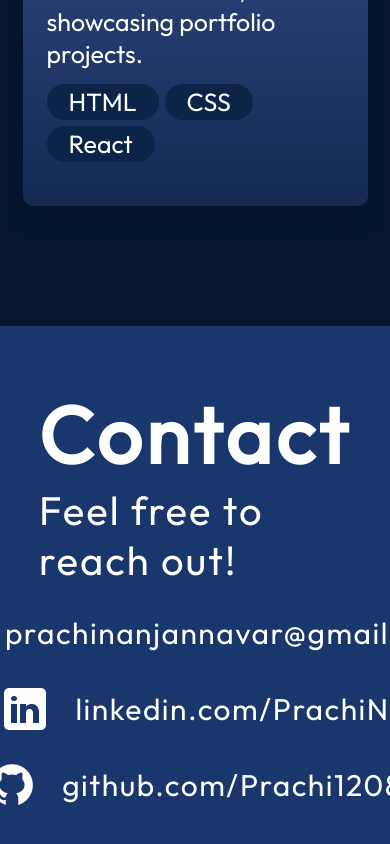
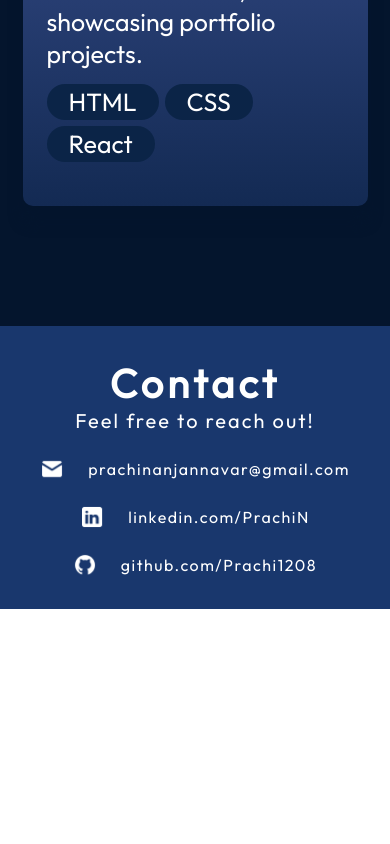
Before and after one commit to Prachi1208/portfolio, a React (Vite) app: page / in a window 390 px wide. Shown: the part 5619-6463 px from the top of the page. After the commit the page ends 6228 px from the top, so only its background shows below. Built offline with nearby package versions, Linux system fonts and the light colour scheme.

Commit message:
Update Contact.module.css

```diff
--- a/src/components/Contact/Contact.module.css
+++ b/src/components/Contact/Contact.module.css
@@ -8,20 +8,22 @@
   flex-direction: row;
   justify-content: space-evenly;
   width: 100vw;
-  padding: 58px 10%;
-  gap: 10px;
+  padding: 4rem 10%;
+  gap: 1rem;
 }
 
 .text h2 {
-  font-size: 80px;
+  font-size: 4rem;
   font-weight: 700;
-  letter-spacing: 4px;
+  letter-spacing: 0.25rem;
+  text-align: center;
 }
 
 .text p {
-  font-size: 40px;
+  font-size: 2rem;
   font-weight: 400;
-  letter-spacing: 2px;
+  letter-spacing: 0.125rem;
+  text-align: center;
 }
 
 .links {
@@ -29,27 +31,32 @@
   flex-direction: column;
   align-items: flex-start;
   list-style: none;
-  gap: 26px;
+  gap: 1.5rem;
 }
 
 .link {
   display: flex;
   align-items: center;
-  gap: 25px;
+  gap: 1.5rem;
+}
+
+.link img {
+  max-width: 2rem;
+  height: auto;
 }
 
 .link a {
   color: var(--color-text);
   text-decoration: none;
-  font-size: 30px;
+  font-size: 1.5rem;
   font-weight: 400;
-  letter-spacing: 1.5px;
+  letter-spacing: 0.09375rem;
 }
 
 @media screen and (max-width: 830px) {
   .container {
     flex-direction: column;
-    gap: 23px;
+    gap: 1.5rem;
   }
 
   .text {
@@ -61,4 +68,38 @@
   .links {
     align-items: center;
   }
+
+  .text h2 {
+    font-size: 3rem;
+  }
+
+  .text p {
+    font-size: 1.5rem;
+  }
+
+  .link a {
+    font-size: 1.25rem;
+  }
 }
+
+@media screen and (max-width: 480px) {
+  .text h2 {
+    font-size: 2.5rem;
+  }
+
+  .text p {
+    font-size: 1.25rem;
+  }
+
+  .link img {
+    max-width: 1.5rem;
+  }
+
+  .link a {
+    font-size: 1rem;
+  }
+
+  .container {
+    padding: 2rem 5%;
+  }
+}
```
